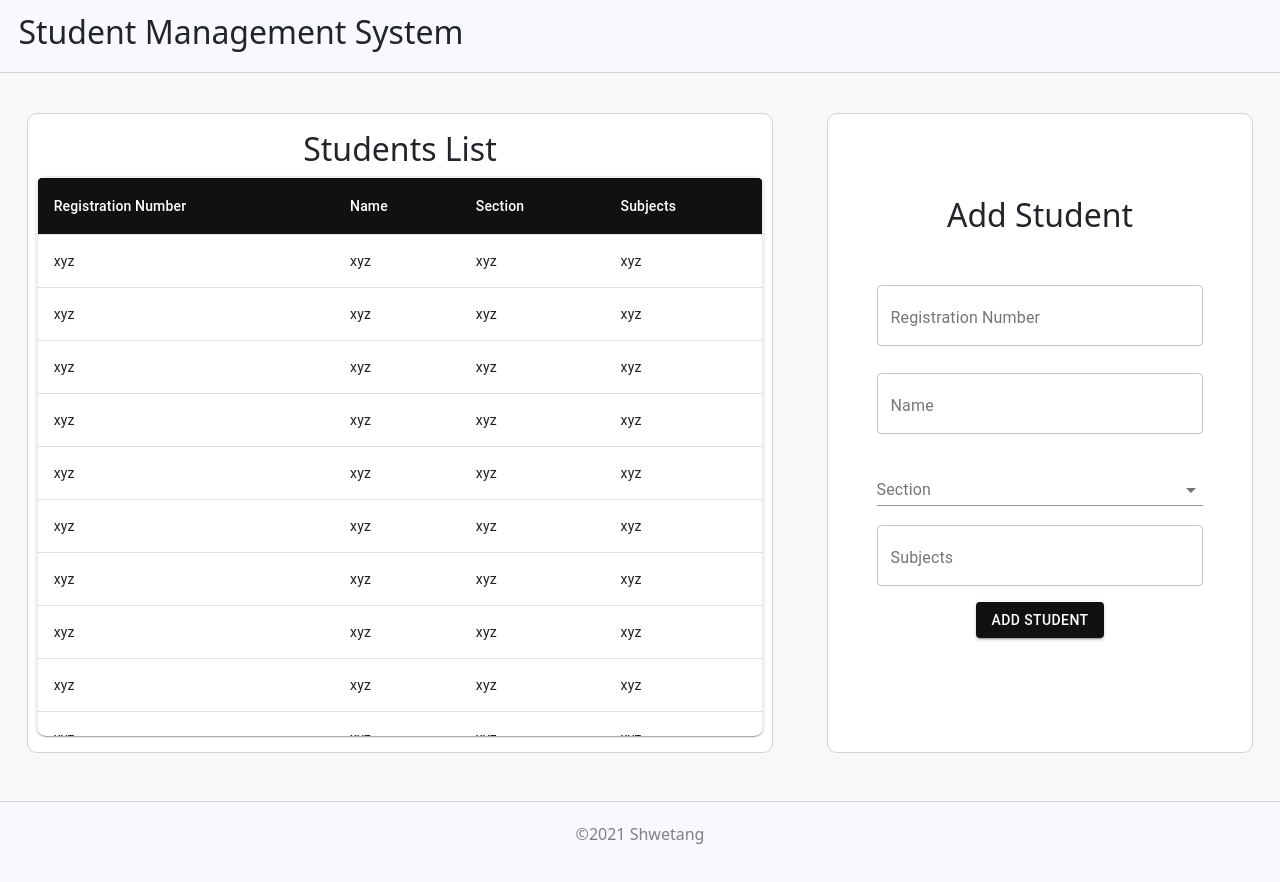
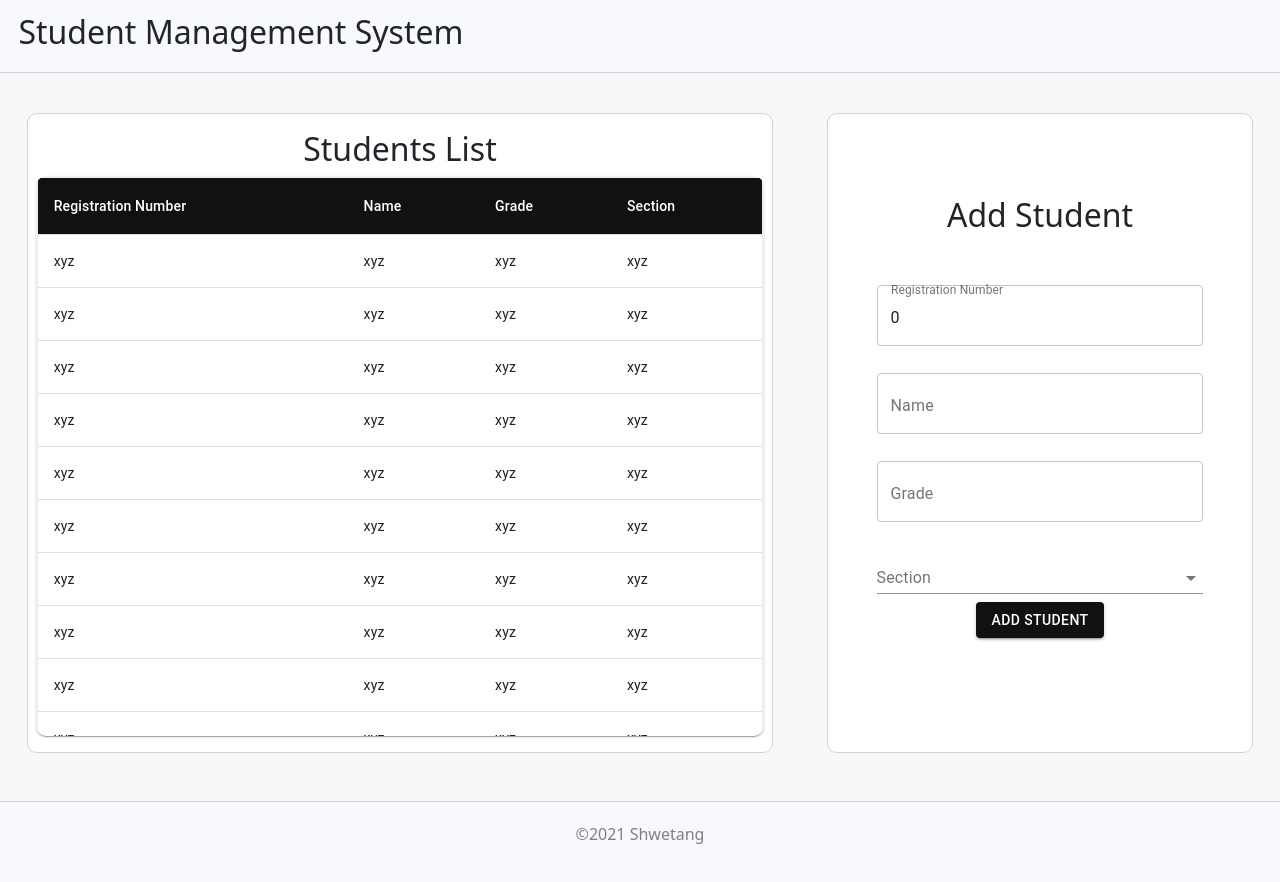
Before and after one commit to Shwetang550/school_management_system, a React (Create React App) app in the folder client/: page / in a window 1280 px wide. Built offline with nearby package versions, Linux system fonts and the light colour scheme.

Commit message:
student obj created to the client-side

```diff
--- a/client/src/component/add-student/AddStudent.jsx
+++ b/client/src/component/add-student/AddStudent.jsx
@@ -29,11 +29,18 @@
 }));
 
 const AddStudent = () => {
+    const [student, setStudent] = React.useState({
+        regNo: 0,
+        name: '',
+        grade: '',
+        section: '',
+    });
 
     const classes = useStyles();
 
     const handleSubmit = (event) => {
         event.preventDefault();
+        console.log(student);
     }
 
     return (
@@ -41,24 +48,41 @@
             onSubmit={handleSubmit}
             className={classes.formContainer}
         >
-            <TextField id="outlined-basic" label="Registration Number" variant="outlined" />
-            <TextField id="outlined-basic" label="Name" variant="outlined" />
+            <TextField
+                id="outlined-basic"
+                label="Registration Number"
+                variant="outlined"
+                value={student.regNo}
+                onChange={(event) => setStudent({...student, regNo: event.target.value})}
+            />
+            <TextField
+                id="outlined-basic"
+                label="Name"
+                variant="outlined"
+                value={student.name}
+                onChange={(event) => setStudent({...student, name: event.target.value})}
+            />
+            <TextField
+                id="outlined-basic"
+                label="Grade"
+                variant="outlined"
+                value={student.grade}
+                onChange={(event) => setStudent({...student, grade: event.target.value})}
+            />
 
             <FormControl className={classes.formControl}>
                 <InputLabel id="demo-simple-select-label">Section</InputLabel>
                 <Select
                     labelId="demo-simple-select-label"
                     id="demo-simple-select"
-                    // value={age}
-                    // onChange={handleChange}
+                    value={student.section}
+                    onChange={(event) => setStudent({...student, section: event.target.value})}
                 >
                 <MenuItem value={'A'}>A</MenuItem>
                 <MenuItem value={'B'}>B</MenuItem>
                 <MenuItem value={'C'}>C</MenuItem>
                 </Select>
             </FormControl>
-
-            <TextField id="outlined-basic" label="Subjects" variant="outlined" />
 
             <Button
                 type='submit'
--- a/client/src/component/student-list/StudentList.jsx
+++ b/client/src/component/student-list/StudentList.jsx
@@ -43,8 +43,8 @@
                         <TableRow>
                             <TableCell>Registration Number</TableCell>
                             <TableCell>Name</TableCell>
+                            <TableCell>Grade</TableCell>
                             <TableCell>Section</TableCell>
-                            <TableCell>Subjects</TableCell>
                         </TableRow>
                     </TableHead>
 
```
